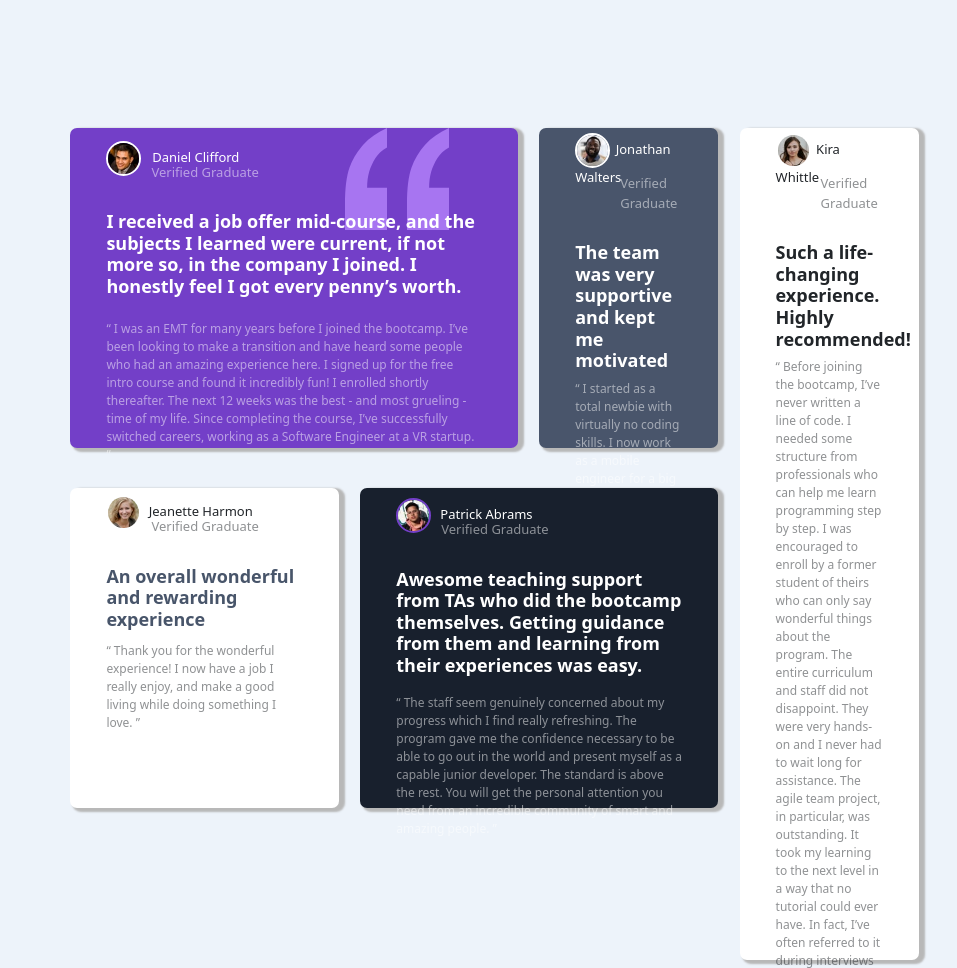
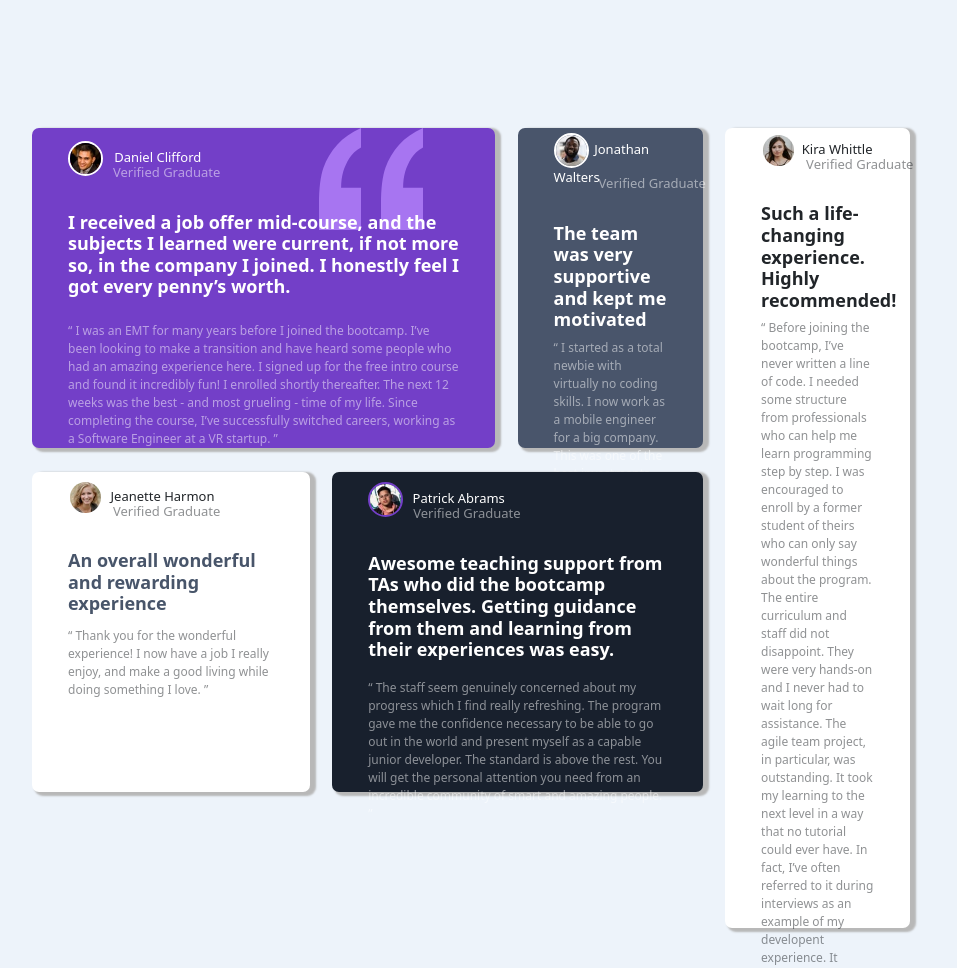
Before and after one commit to NourhaanMoHamed/Testimonials, a plain HTML site: page index.html in a window 1280 px wide. Shown: the top 968 px of the page, without its empty margins (148-1105 px from the left). Drawn offline with nearby package versions, Linux system fonts and the light colour scheme; a web font is replaced by a local one.

Commit message:
Update style.css

```diff
--- a/style.css
+++ b/style.css
@@ -74,20 +74,20 @@ body{
 {
     .last2{
         position: relative;
-        top:-59vh;
+        top:-57vh;
         height: 40vh !important;
 
 
     }
     .main{
-        margin-left: 18% !important;
+        margin-left: 15% !important;
     }
     .darkdiv{
         margin-left: 2%;
     }
     .longdiv{
         margin-left: 1%;
-        height: 104vh !important;
+        height: 100vh !important;
     }
     .greydiv{
         margin-left: 1%;
```
